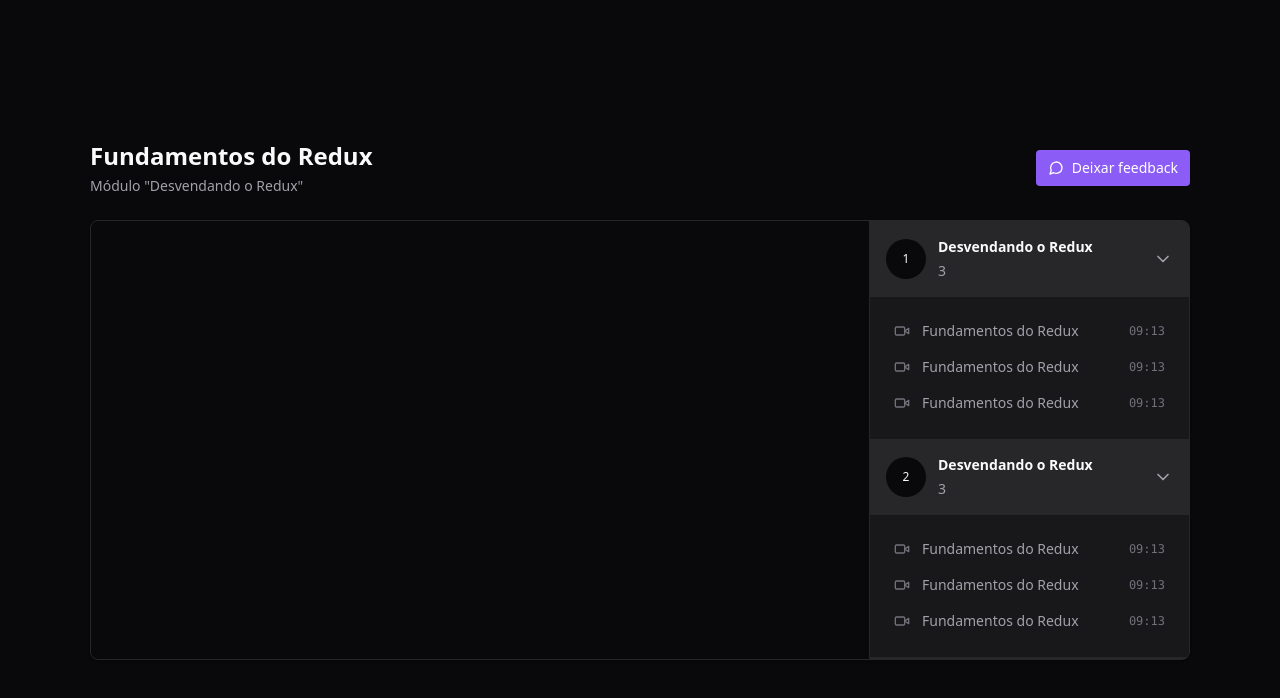
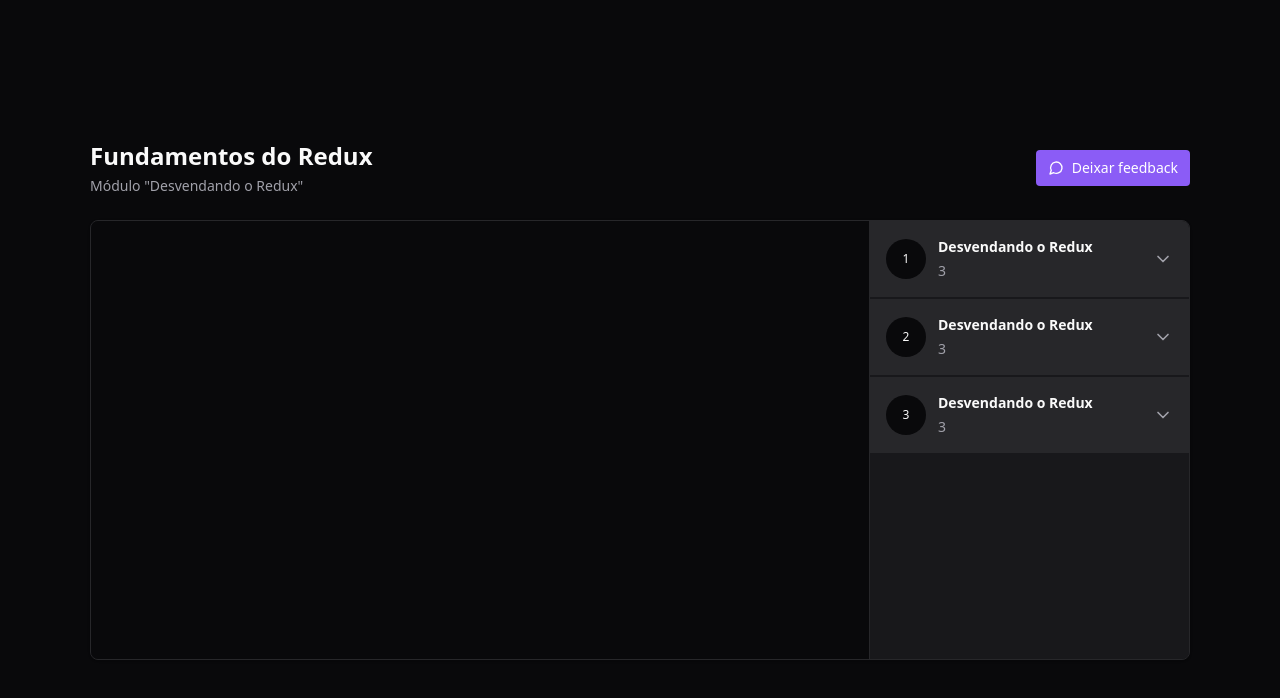
Before and after one commit to gabrieldesiderio/react-redux-zustand, a React (Vite) app: page / in a window 1280 px wide. Shown: the top 698 px of the page. Built offline with nearby package versions, Linux system fonts and the light colour scheme.

Commit message:
add radix collapsible

```diff
--- a/package.json
+++ b/package.json
@@ -10,6 +10,7 @@
     "preview": "vite preview"
   },
   "dependencies": {
+    "@radix-ui/react-collapsible": "^1.0.3",
     "@reduxjs/toolkit": "^1.9.5",
     "lucide-react": "^0.252.0",
     "react": "^18.2.0",
--- a/src/components/Module.tsx
+++ b/src/components/Module.tsx
@@ -1,3 +1,5 @@
+import * as Collapsible from '@radix-ui/react-collapsible'
+
 import { ChevronDown } from "lucide-react";
 import { Lesson } from "./Lesson";
 
@@ -9,8 +11,8 @@
 
 export function Module({ moduleIndex, title, amountOfLessons }: ModuleProps) {
   return (
-    <div>
-      <button className='flex w-full items-center gap-3 bg-zinc-800 p-4'>
+    <Collapsible.Root className='group'>
+      <Collapsible.Trigger className='flex w-full items-center gap-3 bg-zinc-800 p-4'>
         <div className='flex h-10 w-10 rounded-full items-center justify-center bg-zinc-950 text-xs'>
           {moduleIndex + 1}
         </div>
@@ -19,14 +21,16 @@
           <span className='text-sm text-zinc-400'>{amountOfLessons}</span>
         </div>
 
-        <ChevronDown className='w-5 h-5 ml-auto text-zinc-400' />
-      </button>
+        <ChevronDown className='w-5 h-5 ml-auto text-zinc-400 group-data-[state=open]:rotate-180 transition-transform' />
+      </Collapsible.Trigger>
 
-      <nav className='relative flex flex-col gap-4 p-6'>
-        <Lesson title="Fundamentos do Redux" duration="09:13" />
-        <Lesson title="Fundamentos do Redux" duration="09:13" />
-        <Lesson title="Fundamentos do Redux" duration="09:13" />
-      </nav>
-  </div>
+      <Collapsible.Content>
+        <nav className='relative flex flex-col gap-4 p-6'>
+          <Lesson title="Fundamentos do Redux" duration="09:13" />
+          <Lesson title="Fundamentos do Redux" duration="09:13" />
+          <Lesson title="Fundamentos do Redux" duration="09:13" />
+        </nav>
+      </Collapsible.Content>
+  </Collapsible.Root>
   )
 }
```
Also changed, not shown: 1 other file (tests, documents, lock files or other folders).
